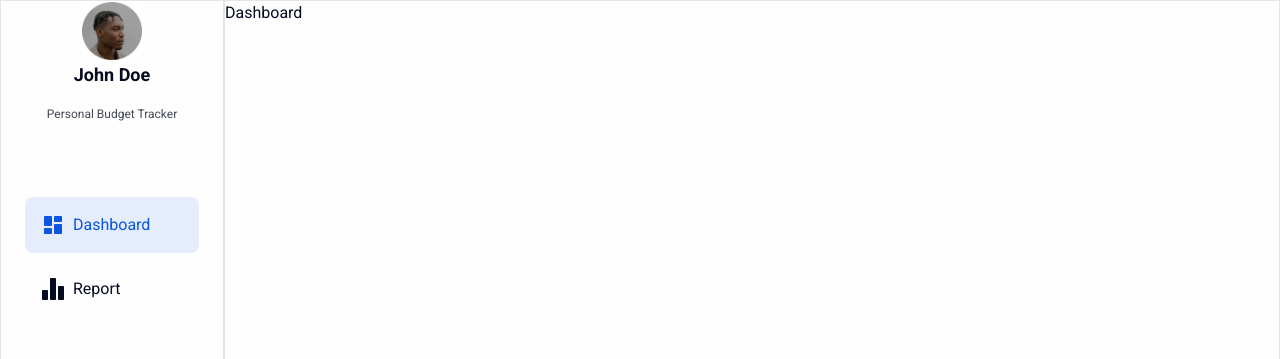
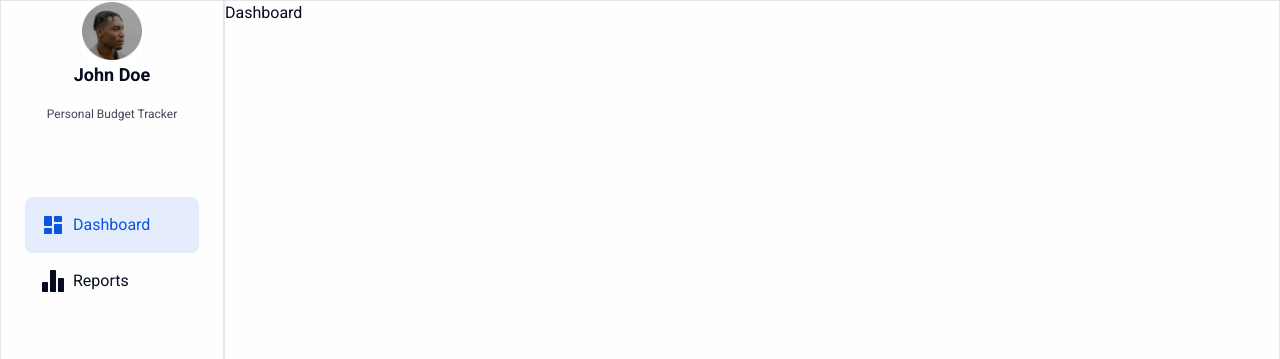
Before and after one commit to markmarkestareja/personal-budget-tracker, a Next.js app: page / in a window 1280 px wide. Shown: the top 359 px of the page. Built offline with nearby package versions, Linux system fonts and the light colour scheme.

Commit message:
Build the sidebar link component

```diff
--- /dev/null
+++ b/components/BtnSidebar.tsx
@@ -0,0 +1,32 @@
+import React from "react";
+import { usePathname, useRouter } from "next/navigation";
+
+type BtnSidebarProps = {
+  name: string;
+  href: string;
+  icon?: React.ReactNode;
+}
+
+export default function BtnSidebar({ name, href, icon }: BtnSidebarProps) {
+  const pathname = usePathname();
+  const router = useRouter();
+  const isActive = pathname === href;
+
+
+  return (
+    <div className="w-full">
+      <button
+        className={`flex items-center gap-2 p-4 w-full rounded-[8px] transition
+            ${isActive
+                ? "bg-primary-muted text-primary"
+                : "hover:text-dark/50"
+            }
+            `}
+        onClick={() => router.push(`${href}`)}
+      >
+        {icon && <span className="text-xl">{icon}</span>}
+        {name}
+      </button>
+    </div>
+  );
+}
--- a/components/Sidebar/SidebarDesktop.tsx
+++ b/components/Sidebar/SidebarDesktop.tsx
@@ -2,6 +2,7 @@
 
 import Image from "next/image";
 import { usePathname, useRouter } from "next/navigation";
+import BtnSidebar from "../BtnSidebar";
 
 export default function SidebarDesktop() {
   const router = useRouter();
@@ -29,16 +30,11 @@ export default function SidebarDesktop() {
           </div>
         </div>
 
-        <div className="px-6 flex flex-col justify-start items-start gap-6 pt-6">
-          <button
-            className={`flex items-center gap-2 w-full rounded-[8px] transition
-              ${pathname === "/"
-                ? "bg-primary-muted text-primary p-4"
-                : "hover:text-dark/50 pl-4"
-              }
-              `}
-            onClick={() => router.push("/")}
-          >
+        <div className="px-6 flex flex-col justify-start items-start pt-6">
+          <BtnSidebar
+            name="Dashboard"
+            href="/"
+            icon={
               <svg
                 xmlns="http://www.w3.org/2000/svg"
                 width="24"
@@ -50,18 +46,13 @@ export default function SidebarDesktop() {
                   d="M14 9q-.425 0-.712-.288T13 8V4q0-.425.288-.712T14 3h6q.425 0 .713.288T21 4v4q0 .425-.288.713T20 9zM4 13q-.425 0-.712-.288T3 12V4q0-.425.288-.712T4 3h6q.425 0 .713.288T11 4v8q0 .425-.288.713T10 13zm10 8q-.425 0-.712-.288T13 20v-8q0-.425.288-.712T14 11h6q.425 0 .713.288T21 12v8q0 .425-.288.713T20 21zM4 21q-.425 0-.712-.288T3 20v-4q0-.425.288-.712T4 15h6q.425 0 .713.288T11 16v4q0 .425-.288.713T10 21z"
                 />
               </svg>
-            Dashboard
-          </button>
+            }
+          />
 
-          <button
-            className={`flex items-center gap-2 w-full rounded-[8px] transition
-              ${pathname === "/Report"
-                ? "bg-primary-muted text-primary p-4"
-                : "hover:text-dark/50 pl-4"
-              }
-              `}
-            onClick={() => router.push("/Report")}
-          >
+          <BtnSidebar
+            name="Reports"
+            href="/Report"
+            icon={
               <svg
                 xmlns="http://www.w3.org/2000/svg"
                 width="24"
@@ -73,8 +64,9 @@ export default function SidebarDesktop() {
                   d="M6 13H2c-.6 0-1 .4-1 1v8c0 .6.4 1 1 1h4c.6 0 1-.4 1-1v-8c0-.6-.4-1-1-1m16-4h-4c-.6 0-1 .4-1 1v12c0 .6.4 1 1 1h4c.6 0 1-.4 1-1V10c0-.6-.4-1-1-1m-8-8h-4c-.6 0-1 .4-1 1v20c0 .6.4 1 1 1h4c.6 0 1-.4 1-1V2c0-.6-.4-1-1-1"
                 />
               </svg>
-            Report
-          </button>
+            }
+          />
+
         </div>
       </div>
 
--- a/components/header/SidebarTab.tsx
+++ b/components/header/SidebarTab.tsx
@@ -2,13 +2,17 @@
 
 import { useRouter } from "next/navigation";
 import { DrawerClose } from "@/components/ui/drawer";
+import BtnSidebar from "../BtnSidebar";
 
 export default function SidebarTab() {
   const router = useRouter();
   return (
     <div className="px-6 flex flex-col justify-start items-start gap-4 pt-6">
       <DrawerClose asChild>
-        <button className="flex items-center gap-2" onClick={() => router.push("/")}>
+        <BtnSidebar
+          name="Dashboard"
+          href="/"
+          icon={
             <svg
               xmlns="http://www.w3.org/2000/svg"
               width="24"
@@ -20,12 +24,15 @@ export default function SidebarTab() {
                 d="M14 9q-.425 0-.712-.288T13 8V4q0-.425.288-.712T14 3h6q.425 0 .713.288T21 4v4q0 .425-.288.713T20 9zM4 13q-.425 0-.712-.288T3 12V4q0-.425.288-.712T4 3h6q.425 0 .713.288T11 4v8q0 .425-.288.713T10 13zm10 8q-.425 0-.712-.288T13 20v-8q0-.425.288-.712T14 11h6q.425 0 .713.288T21 12v8q0 .425-.288.713T20 21zM4 21q-.425 0-.712-.288T3 20v-4q0-.425.288-.712T4 15h6q.425 0 .713.288T11 16v4q0 .425-.288.713T10 21z"
               />
             </svg>
-          Dashboard
-        </button>
+          }
+        />
       </DrawerClose>
 
       <DrawerClose asChild>
-        <button className="flex items-center gap-2" onClick={() => router.push("/Report")}>
+        <BtnSidebar
+          name="Reports"
+          href="/Report"
+          icon={
             <svg
               xmlns="http://www.w3.org/2000/svg"
               width="24"
@@ -37,8 +44,8 @@ export default function SidebarTab() {
                 d="M6 13H2c-.6 0-1 .4-1 1v8c0 .6.4 1 1 1h4c.6 0 1-.4 1-1v-8c0-.6-.4-1-1-1m16-4h-4c-.6 0-1 .4-1 1v12c0 .6.4 1 1 1h4c.6 0 1-.4 1-1V10c0-.6-.4-1-1-1m-8-8h-4c-.6 0-1 .4-1 1v20c0 .6.4 1 1 1h4c.6 0 1-.4 1-1V2c0-.6-.4-1-1-1"
               />
             </svg>
-          Report
-        </button>
+          }
+        />
       </DrawerClose>
     </div>
   );
```
Also changed, not shown: 1 other file (tests, documents, lock files or other folders). Lines whose indentation alone changed are shown as unchanged.
